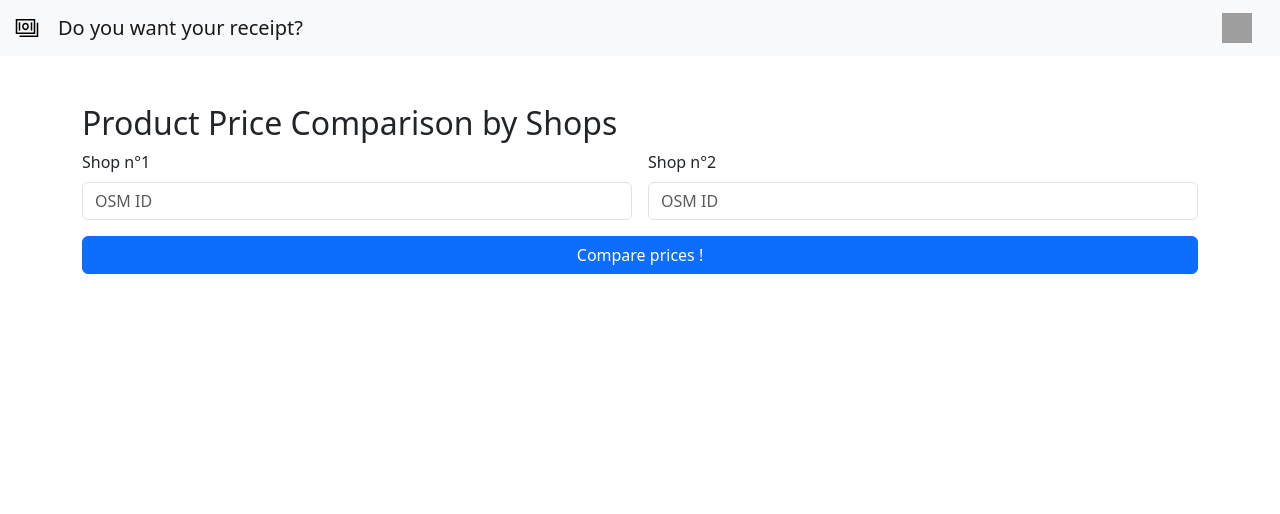
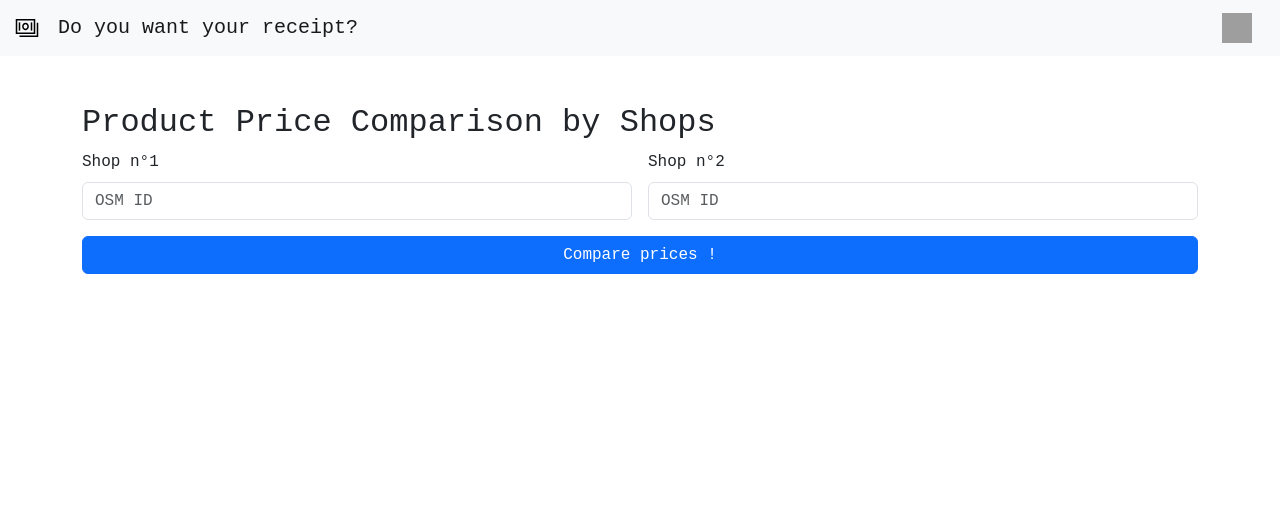
Before and after one commit to qloridant/shop_prices_comparaison, a Django app: page / in a window 1280 px wide. Shown: the top 514 px of the page. Run offline with Django 5.2, Linux system fonts and the light colour scheme; data that the repository does not hold is empty; some libraries are stand-ins or nearby versions; grey boxes are pictures that could not be loaded.

Commit message:
Change font for body

```diff
--- a/main/templates/main/shop_summary.html
+++ b/main/templates/main/shop_summary.html
@@ -15,8 +15,11 @@
     {# Display django.contrib.messages as Bootstrap alerts #}
     {% bootstrap_messages %}
     <style>
+        body {
+            font-family: 'Courier New', monospace;  /* Monospaced font for receipt look */
+        }
         .receipt {
-            font-family: monospace;  /* Monospaced font for receipt look */
+            font-family: 'Courier New', monospace;  /* Monospaced font for receipt look */
             padding: 10px;           /* Padding for the outer table */
             margin: 10px;            /* Margin for the outer table */
         }
```
